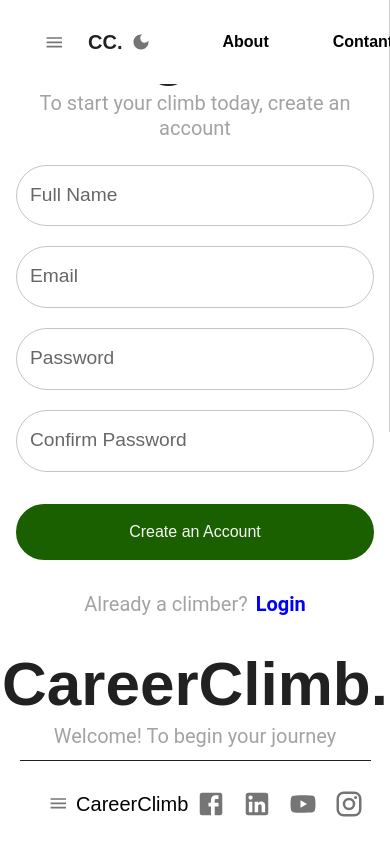
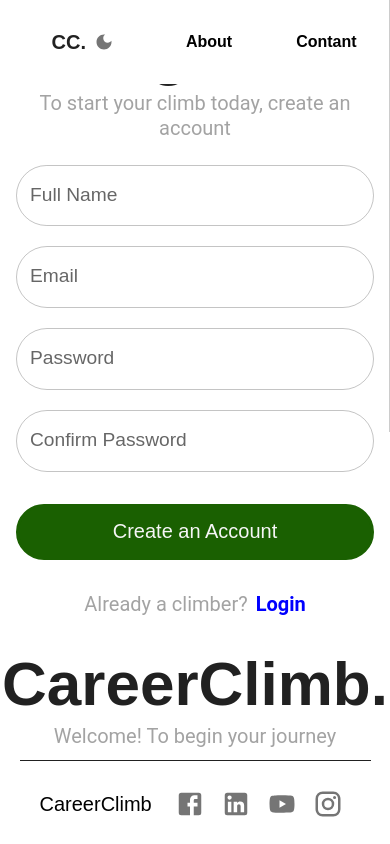
Before and after one commit to CareerClimb/CareerClimb, a React (Create React App) app in the folder client/: page / in a window 390 px wide. Built offline with nearby package versions, Linux system fonts and the light colour scheme.

Commit message:
Updated top and bottom bars as well as can click CC. to return to home

```diff
--- a/client/src/scenes/bottomBar/index.jsx
+++ b/client/src/scenes/bottomBar/index.jsx
@@ -45,11 +45,6 @@ const BottomBar = () => {
                 width="100%"
             >
                 <Box display="flex" alignItems="center">
-                    {isMobile ? (
-                        <IconButton onClick={() => setOpen(!open)}>
-                            {open ? <Close /> : <Menu />}
-                        </IconButton>
-                    ) : null}
                     <Typography variant="h6" component="div" sx={{fontSize: 20, color: theme.palette.mode === "light" ? 'black' : 'white'}}>
                         CareerClimb
                     </Typography>
--- a/client/src/scenes/forms/registerForm.jsx
+++ b/client/src/scenes/forms/registerForm.jsx
@@ -187,7 +187,7 @@ const RegisterForm = ({ setPageType }) => {
                                 borderRadius: "50px",
                                 width: "100%",
                                 height: '56px', // Match the height of the TextFields
-                                fontSize: '1rem', // Match the font size of the TextFields
+                                fontSize: '20px', // Match the font size of the TextFields
                                 textTransform: 'none',
                                 border: `3px solid ${palette.primary.main}`,
                                 '&:hover': {
--- a/client/src/scenes/landingPage/index.jsx
+++ b/client/src/scenes/landingPage/index.jsx
@@ -77,7 +77,7 @@ const LandingPage = () => {
                   borderRadius: "50px",
                   width: "50%",
                   height: '56px',
-                  fontSize: '1rem',
+                  fontSize: '20px',
                   textTransform: 'none',
                   border: `3px solid ${palette.primary.main}`,
                   '&:hover': {
--- a/client/src/scenes/topBar/index.jsx
+++ b/client/src/scenes/topBar/index.jsx
@@ -41,12 +41,14 @@ const TopBar = () => {
             p={2}
             zIndex={1000} // Ensure it stays above other content
         >
-            <Box display="flex" alignItems="center">
-                {isMobile ? (
-                    <IconButton onClick={() => setOpen(!open)}>
-                        {open ? <Close /> : <Menu />}
-                    </IconButton>
-                ) : null}
+            <Box
+                onClick={() => navigate('/')}
+                display="flex"
+                alignItems="center"
+                sx={{
+                    cursor: 'pointer'
+
+                }}>
                 <Typography variant="h4" sx={{ ml: 2, fontWeight: 'bold' }}>
                     CC.
                 </Typography>
@@ -60,8 +62,8 @@ const TopBar = () => {
                 <Box
                     onClick={() => navigate('/about')}
                     sx={{ ml: 2,
-                        cursor: 'pointer',
-                        '&:hover': {color: palette.primary.main}}}
+                          cursor: 'pointer',
+                          '&:hover': {color: palette.primary.main}}}
                 >
                     <Typography variant="h6" sx={{ fontSize: '1rem', fontWeight: 'bold'}}>
                         About
```
